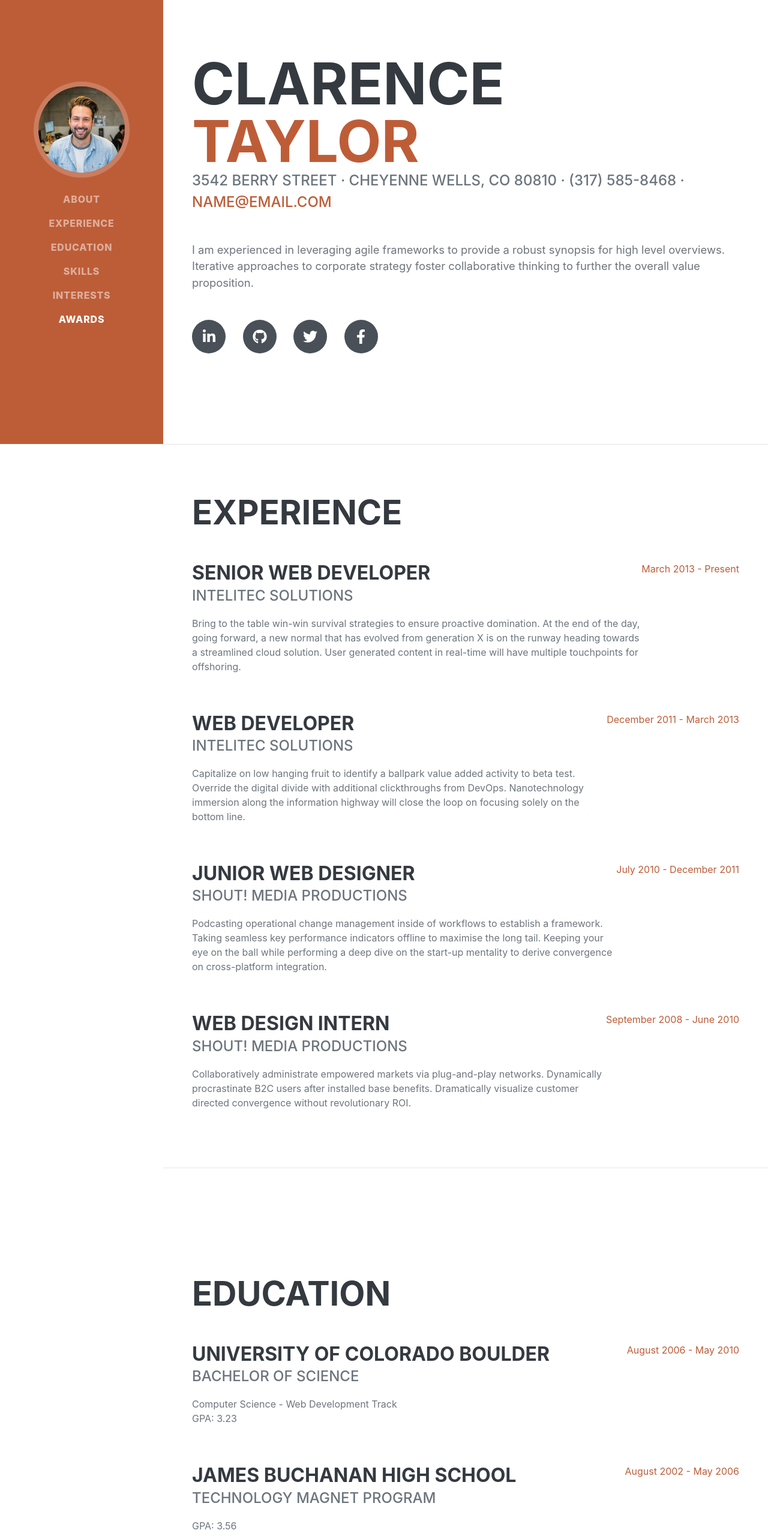
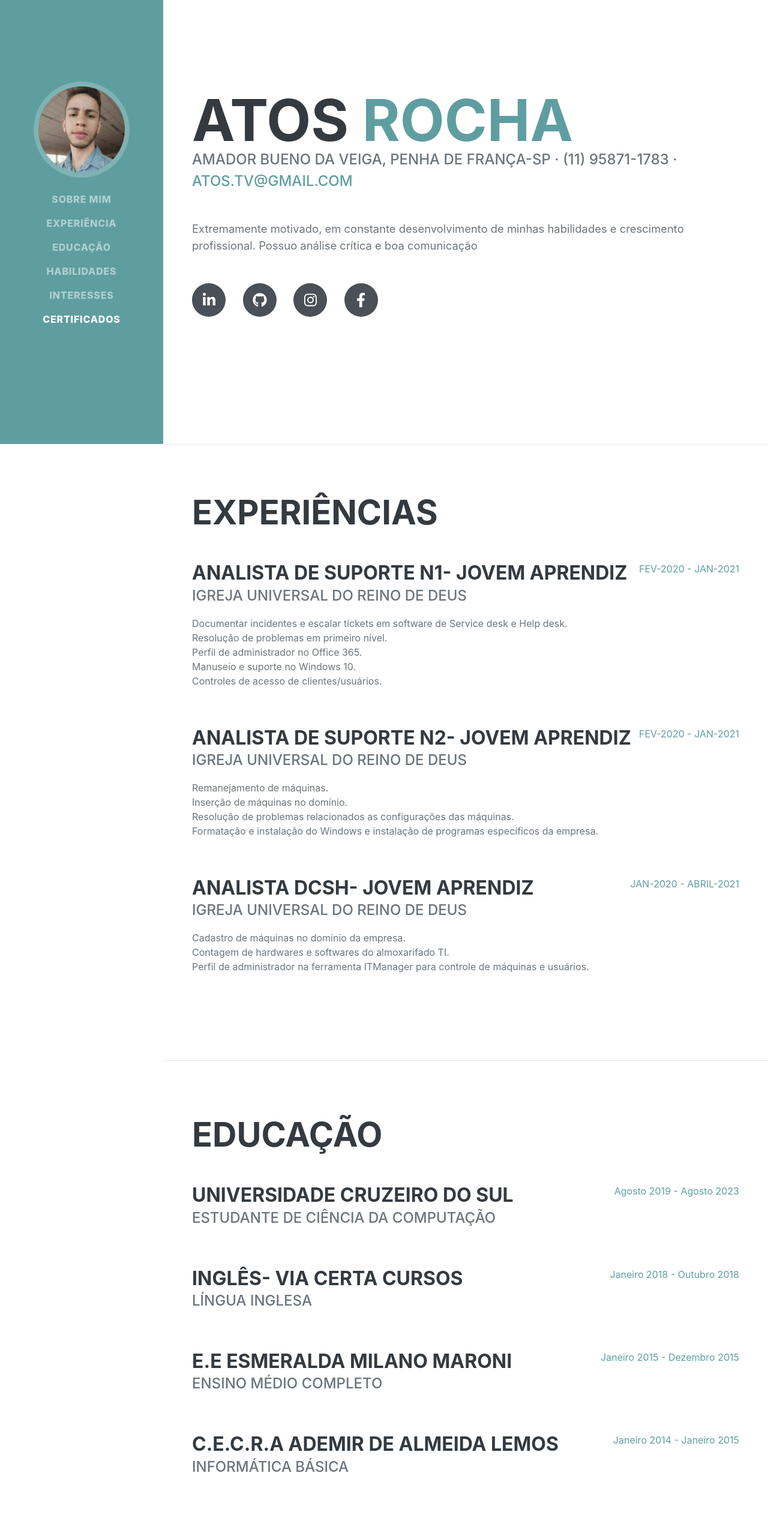
Before and after one commit to Dev-Atos/WEB-CV, a plain HTML site: page index.html in a window 1280 px wide. Shown: the part 60-2620 px from the top of the page at 60% size. Drawn offline with nearby package versions, Linux system fonts and the light colour scheme; a web font is replaced by a local one.

Commit message:
Atualizações

```diff
--- a/index.html
+++ b/index.html
@@ -1,36 +1,44 @@
 <!DOCTYPE html>
-<html lang="en">
+<html lang="pr-BR">
+
 <head>
     <meta charset="utf-8" />
     <meta name="viewport" content="width=device-width, initial-scale=1, shrink-to-fit=no" />
     <meta name="description" content="" />
-        <meta name="author" content="" />
-        <title>Resume - Start Bootstrap Theme</title>
+    <meta name="author" content="Atos Rocha" />
+    <title>Curriculo Atos Rocha</title>
     <link rel="icon" type="image/x-icon" href="assets/img/favicon.ico" />
     <!-- Font Awesome icons (free version)-->
     <script src="https://use.fontawesome.com/releases/v5.15.1/js/all.js" crossorigin="anonymous"></script>
     <!-- Google fonts-->
-        <link href="https://fonts.googleapis.com/css?family=Saira+Extra+Condensed:500,700" rel="stylesheet" type="text/css" />
+    <link href="https://fonts.googleapis.com/css?family=Saira+Extra+Condensed:500,700" rel="stylesheet"
+        type="text/css" />
     <link href="https://fonts.googleapis.com/css?family=Muli:400,400i,800,800i" rel="stylesheet" type="text/css" />
     <!-- Core theme CSS (includes Bootstrap)-->
+    <link rel="stylesheet" href="https://unpkg.com/aos@next/dist/aos.css" />
     <link href="css/styles.css" rel="stylesheet" />
+
 </head>
+
 <body id="page-top">
     <!-- Navigation-->
     <nav class="navbar navbar-expand-lg navbar-dark bg-primary fixed-top" id="sideNav">
         <a class="navbar-brand js-scroll-trigger" href="#page-top">
-                <span class="d-block d-lg-none">Clarence Taylor</span>
-                <span class="d-none d-lg-block"><img class="img-fluid img-profile rounded-circle mx-auto mb-2" src="assets/img/profile.jpg" alt="" /></span>
+            <span class="d-block d-lg-none">Atos Rocha</span>
+            <span class="d-none d-lg-block"><img class="img-fluid img-profile rounded-circle mx-auto mb-2"
+                    src="assets/img/perfil.jpeg" alt="" /></span>
         </a>
-            <button class="navbar-toggler" type="button" data-toggle="collapse" data-target="#navbarSupportedContent" aria-controls="navbarSupportedContent" aria-expanded="false" aria-label="Toggle navigation"><span class="navbar-toggler-icon"></span></button>
+        <button class="navbar-toggler" type="button" data-toggle="collapse" data-target="#navbarSupportedContent"
+            aria-controls="navbarSupportedContent" aria-expanded="false" aria-label="Toggle navigation"><span
+                class="navbar-toggler-icon"></span></button>
         <div class="collapse navbar-collapse" id="navbarSupportedContent">
             <ul class="navbar-nav">
-                    <li class="nav-item"><a class="nav-link js-scroll-trigger" href="#about">About</a></li>
-                    <li class="nav-item"><a class="nav-link js-scroll-trigger" href="#experience">Experience</a></li>
-                    <li class="nav-item"><a class="nav-link js-scroll-trigger" href="#education">Education</a></li>
-                    <li class="nav-item"><a class="nav-link js-scroll-trigger" href="#skills">Skills</a></li>
-                    <li class="nav-item"><a class="nav-link js-scroll-trigger" href="#interests">Interests</a></li>
-                    <li class="nav-item"><a class="nav-link js-scroll-trigger" href="#awards">Awards</a></li>
+                <li class="nav-item"><a class="nav-link js-scroll-trigger" href="#about">Sobre mim</a></li>
+                <li class="nav-item"><a class="nav-link js-scroll-trigger" href="#experience">Experiência</a></li>
+                <li class="nav-item"><a class="nav-link js-scroll-trigger" href="#education">Educação</a></li>
+                <li class="nav-item"><a class="nav-link js-scroll-trigger" href="#skills">Habilidades</a></li>
+                <li class="nav-item"><a class="nav-link js-scroll-trigger" href="#interests">Interesses</a></li>
+                <li class="nav-item"><a class="nav-link js-scroll-trigger" href="#awards">Certificados</a></li>
             </ul>
         </div>
     </nav>
@@ -40,19 +48,25 @@
         <section class="resume-section" id="about">
             <div class="resume-section-content">
                 <h1 class="mb-0">
-                        Clarence
-                        <span class="text-primary">Taylor</span>
+                    Atos
+                    <span class="text-primary">Rocha</span>
                 </h1>
                 <div class="subheading mb-5">
-                        3542 Berry Street · Cheyenne Wells, CO 80810 · (317) 585-8468 ·
-                        <a href="mailto:name@email.com">name@email.com</a>
+                    Amador Bueno da Veiga, Penha de França-SP · (11) 95871-1783 ·
+                    <a href="mailto:atos.tv@gmail.com">atos.tv@gmail.com</a>
                 </div>
-                    <p class="lead mb-5">I am experienced in leveraging agile frameworks to provide a robust synopsis for high level overviews. Iterative approaches to corporate strategy foster collaborative thinking to further the overall value proposition.</p>
+                <p class="lead mb-5">Extremamente motivado, em constante
+                    desenvolvimento de minhas habilidades e
+                    crescimento profissional.
+                    Possuo análise crítica e boa comunicação</p>
                 <div class="social-icons">
-                        <a class="social-icon" href="#"><i class="fab fa-linkedin-in"></i></a>
-                        <a class="social-icon" href="#"><i class="fab fa-github"></i></a>
-                        <a class="social-icon" href="#"><i class="fab fa-twitter"></i></a>
-                        <a class="social-icon" href="#"><i class="fab fa-facebook-f"></i></a>
+                    <a class="social-icon" href="https://www.linkedin.com/in/atos-rocha-02619419b/"><i
+                            class="fab fa-linkedin-in"></i></a>
+                    <a class="social-icon" href="https://github.com/Dev-Atos"><i class="fab fa-github"></i></a>
+                    <a class="social-icon" href="https://www.instagram.com/sr.atos/?hl=pt-br"><i
+                            class="fab fa-instagram"></i></a>
+                    <a class="social-icon" href="https://www.facebook.com/Atos.rochaa"><i
+                            class="fab fa-facebook-f"></i></a>
                 </div>
             </div>
         </section>
@@ -60,38 +74,45 @@
         <!-- Experience-->
         <section class="resume-section" id="experience">
             <div class="resume-section-content">
-                    <h2 class="mb-5">Experience</h2>
-                    <div class="d-flex flex-column flex-md-row justify-content-between mb-5">
+                <h2 class="mb-5" data-aos="fade-right">Experiências</h2>
+                <div class="d-flex flex-column flex-md-row justify-content-between mb-5" data-aos="fade-left">
                     <div class="flex-grow-1">
-                            <h3 class="mb-0">Senior Web Developer</h3>
-                            <div class="subheading mb-3">Intelitec Solutions</div>
-                            <p>Bring to the table win-win survival strategies to ensure proactive domination. At the end of the day, going forward, a new normal that has evolved from generation X is on the runway heading towards a streamlined cloud solution. User generated content in real-time will have multiple touchpoints for offshoring.</p>
+                        <h3 class="mb-0">Analista de Suporte N1- Jovem aprendiz</h3>
+                        <div class="subheading mb-3">Igreja Universal do Reino de Deus</div>
+                        <p>Documentar incidentes e escalar tickets em software de Service desk e Help desk.
+                            <br>Resolução de problemas em primeiro nível.
+                            <br>Perfil de administrador no Office 365.
+                            <br>Manuseio e suporte no Windows 10.
+                            <br>Controles de acesso de clientes/usuários.
+                        </p>
+
                     </div>
-                        <div class="flex-shrink-0"><span class="text-primary">March 2013 - Present</span></div>
+                    <div class="flex-shrink-0"><span class="text-primary">FEV-2020 - JAN-2021</span></div>
                 </div>
-                    <div class="d-flex flex-column flex-md-row justify-content-between mb-5">
+                <div class="d-flex flex-column flex-md-row justify-content-between mb-5" data-aos="fade-left">
                     <div class="flex-grow-1">
-                            <h3 class="mb-0">Web Developer</h3>
-                            <div class="subheading mb-3">Intelitec Solutions</div>
-                            <p>Capitalize on low hanging fruit to identify a ballpark value added activity to beta test. Override the digital divide with additional clickthroughs from DevOps. Nanotechnology immersion along the information highway will close the loop on focusing solely on the bottom line.</p>
+                        <h3 class="mb-0">Analista de suporte N2- Jovem aprendiz
+                        </h3>
+                        <div class="subheading mb-3">Igreja Universal do Reino de Deus</div>
+                        <p>Remanejamento de máquinas.
+                            <br>Inserção de máquinas no domínio.
+                            <br>Resolução de problemas relacionados as configurações das máquinas.
+                            <br>Formatação e instalação do Windows e instalação de programas específicos da empresa.
+                        </p>
                     </div>
-                        <div class="flex-shrink-0"><span class="text-primary">December 2011 - March 2013</span></div>
+                    <div class="flex-shrink-0"><span class="text-primary">FEV-2020 - JAN-2021</span></div>
                 </div>
-                    <div class="d-flex flex-column flex-md-row justify-content-between mb-5">
+                <div class="d-flex flex-column flex-md-row justify-content-between mb-5" data-aos="fade-left">
                     <div class="flex-grow-1">
-                            <h3 class="mb-0">Junior Web Designer</h3>
-                            <div class="subheading mb-3">Shout! Media Productions</div>
-                            <p>Podcasting operational change management inside of workflows to establish a framework. Taking seamless key performance indicators offline to maximise the long tail. Keeping your eye on the ball while performing a deep dive on the start-up mentality to derive convergence on cross-platform integration.</p>
+                        <h3 class="mb-0">Analista DCSH- Jovem aprendiz
+                        </h3>
+                        <div class="subheading mb-3">Igreja Universal do Reino de Deus</div>
+                        <p>Cadastro de máquinas no domínio da empresa.
+                            <br>Contagem de hardwares e softwares do almoxarifado TI.
+                            <br>Perfil de administrador na ferramenta ITManager para controle de máquinas e usuários.
+                        </p>
                     </div>
-                        <div class="flex-shrink-0"><span class="text-primary">July 2010 - December 2011</span></div>
-                    </div>
-                    <div class="d-flex flex-column flex-md-row justify-content-between">
-                        <div class="flex-grow-1">
-                            <h3 class="mb-0">Web Design Intern</h3>
-                            <div class="subheading mb-3">Shout! Media Productions</div>
-                            <p>Collaboratively administrate empowered markets via plug-and-play networks. Dynamically procrastinate B2C users after installed base benefits. Dramatically visualize customer directed convergence without revolutionary ROI.</p>
-                        </div>
-                        <div class="flex-shrink-0"><span class="text-primary">September 2008 - June 2010</span></div>
+                    <div class="flex-shrink-0"><span class="text-primary">JAN-2020 - ABRIL-2021</span></div>
                 </div>
             </div>
         </section>
@@ -99,23 +120,34 @@
         <!-- Education-->
         <section class="resume-section" id="education">
             <div class="resume-section-content">
-                    <h2 class="mb-5">Education</h2>
-                    <div class="d-flex flex-column flex-md-row justify-content-between mb-5">
+                <h2 class="mb-5" data-aos="fade-right">Educação</h2>
+                <div class="d-flex flex-column flex-md-row justify-content-between mb-5" data-aos="fade-left">
                     <div class="flex-grow-1">
-                            <h3 class="mb-0">University of Colorado Boulder</h3>
-                            <div class="subheading mb-3">Bachelor of Science</div>
-                            <div>Computer Science - Web Development Track</div>
-                            <p>GPA: 3.23</p>
+                        <h3 class="mb-0">Universidade Cruzeiro do Sul</h3>
+                        <div class="subheading mb-3">Estudante de ciência da computação</div>
                     </div>
-                        <div class="flex-shrink-0"><span class="text-primary">August 2006 - May 2010</span></div>
+                    <div class="flex-shrink-0"><span class="text-primary">Agosto 2019 - Agosto 2023</span></div>
                 </div>
-                    <div class="d-flex flex-column flex-md-row justify-content-between">
+                <div class="d-flex flex-column flex-md-row justify-content-between mb-5" data-aos="fade-left">
                     <div class="flex-grow-1">
-                            <h3 class="mb-0">James Buchanan High School</h3>
-                            <div class="subheading mb-3">Technology Magnet Program</div>
-                            <p>GPA: 3.56</p>
+                        <h3 class="mb-0">Inglês- Via certa cursos</h3>
+                        <div class="subheading mb-3">Língua Inglesa</div>
                     </div>
-                        <div class="flex-shrink-0"><span class="text-primary">August 2002 - May 2006</span></div>
+                    <div class="flex-shrink-0"><span class="text-primary">Janeiro 2018 - Outubro 2018 </span></div>
+                </div>
+                <div class="d-flex flex-column flex-md-row justify-content-between mb-5" data-aos="fade-left">
+                    <div class="flex-grow-1">
+                        <h3 class="mb-0">E.E Esmeralda Milano Maroni</h3>
+                        <div class="subheading mb-3">Ensino médio completo</div>
+                    </div>
+                    <div class="flex-shrink-0"><span class="text-primary">Janeiro 2015 - Dezembro 2015 </span></div>
+                </div>
+                <div class="d-flex flex-column flex-md-row justify-content-between" data-aos="fade-left">
+                    <div class="flex-grow-1">
+                        <h3 class="mb-0">C.E.C.R.A Ademir de Almeida Lemos</h3>
+                        <div class="subheading mb-3">Informática Básica</div>
+                    </div>
+                    <div class="flex-shrink-0"><span class="text-primary">Janeiro 2014 - Janeiro 2015 </span></div>
                 </div>
             </div>
         </section>
@@ -123,97 +155,120 @@
         <!-- Skills-->
         <section class="resume-section" id="skills">
             <div class="resume-section-content">
-                    <h2 class="mb-5">Skills</h2>
-                    <div class="subheading mb-3">Programming Languages & Tools</div>
+                <h2 class="mb-5" data-aos="fade-right">Habilidades</h2>
+                <div class="subheading mb-3" data-aos="fade-left">Programação, Linguagens & Ferramentas</div>
+
+                <div data-aos="fade-left">
                     <ul class="list-inline dev-icons">
                         <li class="list-inline-item"><i class="fab fa-html5"></i></li>
                         <li class="list-inline-item"><i class="fab fa-css3-alt"></i></li>
-                        <li class="list-inline-item"><i class="fab fa-js-square"></i></li>
-                        <li class="list-inline-item"><i class="fab fa-angular"></i></li>
-                        <li class="list-inline-item"><i class="fab fa-react"></i></li>
+                        <li class="list-inline-item"><i class="fab fa-js"></i></li>
+                        <li class="list-inline-item"><i class="fab fa-bootstrap"></i></li>
                         <li class="list-inline-item"><i class="fab fa-node-js"></i></li>
-                        <li class="list-inline-item"><i class="fab fa-sass"></i></li>
-                        <li class="list-inline-item"><i class="fab fa-less"></i></li>
-                        <li class="list-inline-item"><i class="fab fa-wordpress"></i></li>
-                        <li class="list-inline-item"><i class="fab fa-gulp"></i></li>
-                        <li class="list-inline-item"><i class="fab fa-grunt"></i></li>
-                        <li class="list-inline-item"><i class="fab fa-npm"></i></li>
+                        <li class="list-inline-item"><i class="fab fa-git-square"></i></li>
+                        <li class="list-inline-item"><i class="fab fa-github"></i></li>
+                        <li class="list-inline-item"><i class="fab fa-windows"></i></li>
+                        <li class="list-inline-item"><i class="fab fa-java"></i></li>
                     </ul>
-                    <div class="subheading mb-3">Workflow</div>
+                </div>
+
+                <div data-aos="fade-left">
+                    <div class="subheading mb-3" data-aos="fade-left">Conhecimentos</div>
                     <ul class="fa-ul mb-0">
                         <li>
                             <span class="fa-li"><i class="fas fa-check"></i></span>
-                            Mobile-First, Responsive Design
+                            HTML & CSS- Avançado
                         </li>
                         <li>
                             <span class="fa-li"><i class="fas fa-check"></i></span>
-                            Cross Browser Testing & Debugging
+                            Bootstrap & JavaScript- Intermediário
                         </li>
                         <li>
                             <span class="fa-li"><i class="fas fa-check"></i></span>
-                            Cross Functional Teams
+                            NodeJS- Iniciante
                         </li>
                         <li>
                             <span class="fa-li"><i class="fas fa-check"></i></span>
-                            Agile Development & Scrum
+                            Git e Github- Avançado
                         </li>
+                        <li>
+                            <span class="fa-li"><i class="fas fa-check"></i></span>
+                            Windows 7, Windows 8 & Windows 10- Avançado
+                        </li>
+
+                        <li>
+                            <span class="fa-li"><i class="fas fa-check"></i></span>
+                            Linguagem de programação Java- Intermediário
+                        </li>
+
                     </ul>
+                </div>
+
             </div>
         </section>
         <hr class="m-0" />
         <!-- Interests-->
         <section class="resume-section" id="interests">
-                <div class="resume-section-content">
-                    <h2 class="mb-5">Interests</h2>
-                    <p>Apart from being a web developer, I enjoy most of my time being outdoors. In the winter, I am an avid skier and novice ice climber. During the warmer months here in Colorado, I enjoy mountain biking, free climbing, and kayaking.</p>
-                    <p class="mb-0">When forced indoors, I follow a number of sci-fi and fantasy genre movies and television shows, I am an aspiring chef, and I spend a large amount of my free time exploring the latest technology advancements in the front-end web development world.</p>
+            <div class="resume-section-content " data-aos="fade-left">
+                <h2 class="mb-5" data-aos="fade-right">Interesses</h2>
+                <p>Atualmente tenho interesse na área de suporte mas todos os dias venho me esforçanco ao máximo para
+                    ganhar cada vez mais conhecimento e começar a trabalhar na área de desenvolvimento, pode ser tanto
+                    desenvolvimento web, softwares ou mobile, apesar de citar os três, tenho mais prática com
+                    desenvolvimento web.
+                    Quando começo a desenvolver eu me apaixono cada vez mais e mais, passo horas e horas programando e
+                    escrevendo linhas de códigos, quando faço isso esqueço o mundo lá fora, parece que todos os
+                    problemas desaparecem, exceto os problemas de bugs e erros nos códigos.
+
+                    <br><br>"Creio que a partir dos estudos, construímos um futuro melhor, vamos em busca dos nossos
+                    ideais de um mundo novo."
+                    <br>Atos Rocha
+
+                    <br><br> "A educação exige os maiores cuidados, porque influi sobre toda a vida."
+                    <br>Sêneca
+                </p>
+
             </div>
         </section>
         <hr class="m-0" />
         <!-- Awards-->
         <section class="resume-section" id="awards">
             <div class="resume-section-content">
-                    <h2 class="mb-5">Awards & Certifications</h2>
+                <h2 class="mb-5" data-aos="fade-right">Certificados e Voluntariados</h2>
+
+                <div data-aos="fade-left">
                     <ul class="fa-ul mb-0">
                         <li>
-                            <span class="fa-li"><i class="fas fa-trophy text-warning"></i></span>
-                            Google Analytics Certified Developer
+                            <span class="fa-li">
+                                <i class="fas fa-trophy text-warning"></i></span>
+                            Web Developer Egypt-AIESEC (voluntário)(a concluir)
                         </li>
                         <li>
                             <span class="fa-li"><i class="fas fa-trophy text-warning"></i></span>
-                            Mobile Web Specialist - Google Certification
+                            Serviços de comércio de bens e turismo- SENAC
                         </li>
                         <li>
                             <span class="fa-li"><i class="fas fa-trophy text-warning"></i></span>
-                            1
-                            <sup>st</sup>
-                            Place - University of Colorado Boulder - Emerging Tech Competition 2009
+                            Auxliar administrativo- SENAI
                         </li>
                         <li>
                             <span class="fa-li"><i class="fas fa-trophy text-warning"></i></span>
-                            1
-                            <sup>st</sup>
-                            Place - University of Colorado Boulder - Adobe Creative Jam 2008 (UI Design Category)
+                            Eletricista Automotivo- SENAI
                         </li>
                         <li>
                             <span class="fa-li"><i class="fas fa-trophy text-warning"></i></span>
-                            2
-                            <sup>nd</sup>
-                            Place - University of Colorado Boulder - Emerging Tech Competition 2008
+                            Inglês- Via certa cursos
                         </li>
                         <li>
                             <span class="fa-li"><i class="fas fa-trophy text-warning"></i></span>
-                            1
-                            <sup>st</sup>
-                            Place - James Buchanan High School - Hackathon 2006
+                            Tiro de Guerra- TG-02/008 (voluntário)
                         </li>
                         <li>
                             <span class="fa-li"><i class="fas fa-trophy text-warning"></i></span>
-                            3
-                            <sup>rd</sup>
-                            Place - James Buchanan High School - Hackathon 2005
+                            Informática- CECRA Ademir de Almeida Lemos
                         </li>
+
                     </ul>
+                </div>
             </div>
         </section>
     </div>
@@ -224,5 +279,10 @@
     <script src="https://cdnjs.cloudflare.com/ajax/libs/jquery-easing/1.4.1/jquery.easing.min.js"></script>
     <!-- Core theme JS-->
     <script src="js/scripts.js"></script>
+    <script src="https://unpkg.com/aos@next/dist/aos.js"></script>
+    <script>
+        AOS.init();
+    </script>
 </body>
+
 </html>
```
Also changed, not shown: assets/img/perfil.jpeg (added), css/styles.css. Lines whose indentation alone changed are shown as unchanged.
